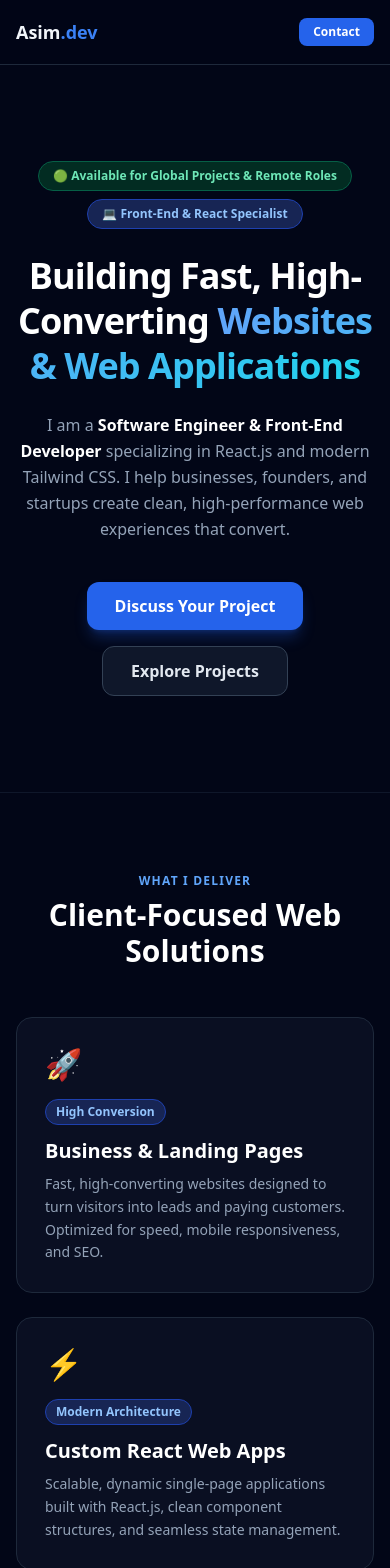
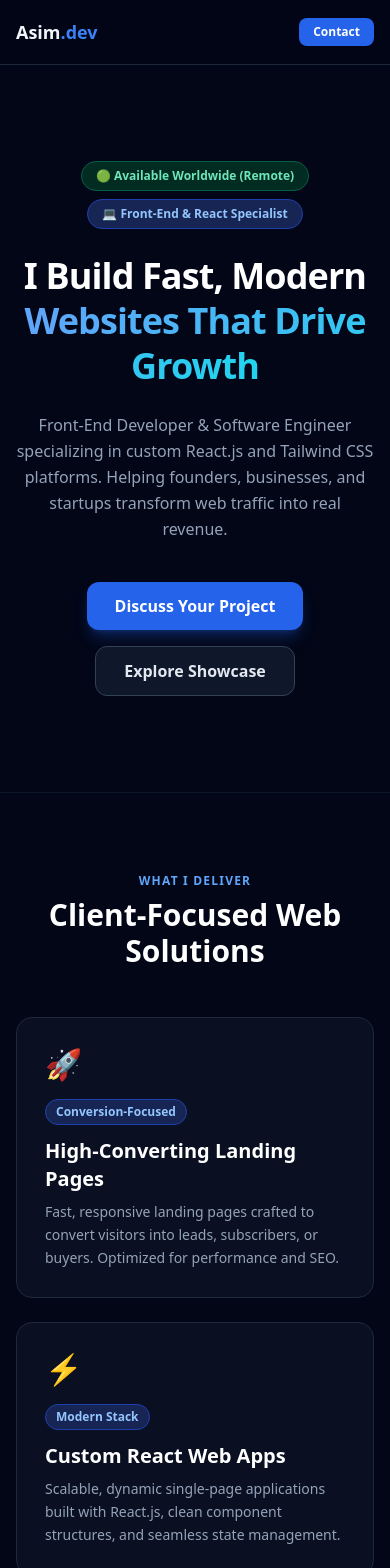
Before and after one commit to Asim-Shahzaman/my-portfolio, a React (Vite) app: page / in a window 390 px wide. Shown: the top 1568 px of the page. Built offline with nearby package versions, Linux system fonts and the light colour scheme.

Commit message:
Update App.jsx
Updated service descriptions and titles for clarity and impact. Modified various text elements to enhance user engagement and SEO.

```diff
--- a/src/App.jsx
+++ b/src/App.jsx
@@ -17,15 +17,15 @@ export default function App() {
 
   const services = [
     {
-      title: "Business & Landing Pages",
-      desc: "Fast, high-converting websites designed to turn visitors into leads and paying customers. Optimized for speed, mobile responsiveness, and SEO.",
-      tag: "High Conversion",
+      title: "High-Converting Landing Pages",
+      desc: "Fast, responsive landing pages crafted to convert visitors into leads, subscribers, or buyers. Optimized for performance and SEO.",
+      tag: "Conversion-Focused",
       icon: "🚀"
     },
     {
       title: "Custom React Web Apps",
       desc: "Scalable, dynamic single-page applications built with React.js, clean component structures, and seamless state management.",
-      tag: "Modern Architecture",
+      tag: "Modern Stack",
       icon: "⚡"
     },
     {
@@ -46,7 +46,7 @@ export default function App() {
       image: "https://images.unsplash.com/photo-1557821552-17105176677c?auto=format&fit=crop&w=1200&q=80",
       features: [
         "Real-time item search & category filtering",
-        "Dynamic shopping cart with persistent totals",
+        "Dynamic shopping cart with persistent state",
         "Mobile-first responsive drawer navigation",
         "Optimized checkout preview interface"
       ],
@@ -90,21 +90,21 @@ export default function App() {
 
   const skills = [
     { name: "React.js", desc: "Hooks, SPA routing, state management, and modern component lifecycle." },
-    { name: "Tailwind CSS", desc: "Utility-first CSS, custom design systems, responsive breakpoints, and modern dark themes." },
+    { name: "Tailwind CSS", desc: "Utility-first CSS, custom design systems, responsive breakpoints, and dark themes." },
     { name: "JavaScript (ES6+)", desc: "Async/await, DOM manipulation, modular architecture, and modern ES features." },
-    { name: "HTML5 & Semantic Web", desc: "Accessible markup, clean structure, metadata optimization, and web accessibility standards." },
+    { name: "HTML5 & Semantic Web", desc: "Accessible markup, clean structure, metadata optimization, and web standards." },
     { name: "Mobile-First Design", desc: "Pixel-perfect scaling across phones, tablets, and wide desktop displays." },
     { name: "Git & Version Control", desc: "Branching strategies, clean commit discipline, and GitHub CI/CD deployments." }
   ];
 
   const faqs = [
     {
-      q: "What is your typical delivery timeline?",
+      q: "What is your typical project delivery turnaround?",
       a: "Standard landing pages and business showcase websites are typically completed within 3 to 7 business days. Custom React applications and interactive dashboards take between 1 to 3 weeks depending on the feature scope."
     },
     {
-      q: "Do you work with clients both locally in Pakistan and internationally?",
-      a: "Yes. I collaborate with business founders, startups, and agencies globally. We communicate via WhatsApp, Email, LinkedIn, or scheduled video calls to ensure fast, clear progress."
+      q: "How do we collaborate across different timezones?",
+      a: "I work with global and regional clients asynchronously via Email, WhatsApp, LinkedIn, or scheduled video check-ins to ensure rapid delivery and zero delays."
     },
     {
       q: "Will my website look good and load fast on mobile devices?",
@@ -140,7 +140,7 @@ export default function App() {
         <section id="hero" className="py-24 px-4 text-center max-w-4xl mx-auto">
           <div className="flex flex-wrap items-center justify-center gap-2 mb-6">
             <span className="px-3.5 py-1.5 rounded-full text-xs font-semibold bg-emerald-950 text-emerald-300 border border-emerald-800">
-              🟢 Available for Global Projects &amp; Remote Roles
+              🟢 Available Worldwide (Remote)
             </span>
             <span className="px-3.5 py-1.5 rounded-full text-xs font-semibold bg-blue-950 text-blue-300 border border-blue-800">
               💻 Front-End &amp; React Specialist
@@ -148,12 +148,12 @@ export default function App() {
           </div>
 
           <h1 className="text-4xl sm:text-6xl font-extrabold tracking-tight mb-6 text-white leading-tight">
-            Building Fast, High-Converting <br className="hidden sm:inline" />
-            <span className="text-transparent bg-clip-text bg-gradient-to-r from-blue-400 to-cyan-400">Websites &amp; Web Applications</span>
+            I Build Fast, Modern <br className="hidden sm:inline" />
+            <span className="text-transparent bg-clip-text bg-gradient-to-r from-blue-400 to-cyan-400">Websites That Drive Growth</span>
           </h1>
 
           <p className="text-base sm:text-lg text-slate-400 max-w-2xl mx-auto mb-10 leading-relaxed">
-            I am a <strong className="text-white">Software Engineer &amp; Front-End Developer</strong> specializing in React.js and modern Tailwind CSS. I help businesses, founders, and startups create clean, high-performance web experiences that convert.
+            Front-End Developer &amp; Software Engineer specializing in custom React.js and Tailwind CSS platforms. Helping founders, businesses, and startups transform web traffic into real revenue.
           </p>
 
           <div className="flex flex-wrap justify-center gap-4">
@@ -161,12 +161,12 @@ export default function App() {
               Discuss Your Project
             </a>
             <a href="#projects" className="px-7 py-3 rounded-xl bg-slate-900 hover:bg-slate-800 border border-slate-700 text-slate-200 font-semibold transition-all">
-              Explore Projects
+              Explore Showcase
             </a>
           </div>
         </section>
 
-        {/* Services Section */}
+        {/* Client-Focused Web Solutions (Services) */}
         <section id="services" className="py-20 px-4 max-w-5xl mx-auto border-t border-slate-900">
           <div className="text-center mb-12">
             <h2 className="text-xs uppercase tracking-widest text-blue-400 font-semibold mb-2">What I Deliver</h2>
@@ -239,7 +239,7 @@ export default function App() {
                     onClick={() => setSelectedProject(proj)}
                     className="w-full py-2.5 rounded-xl bg-blue-600 hover:bg-blue-500 text-white font-semibold text-xs transition-all shadow-md shadow-blue-600/20"
                   >
-                    View Project Breakdown
+                    Explore Scope &amp; Architecture
                   </button>
                 </div>
               </div>
@@ -283,7 +283,7 @@ export default function App() {
         <section id="contact" className="py-20 px-4 max-w-4xl mx-auto border-t border-slate-900 text-center">
           <h2 className="text-3xl font-bold mb-4 text-white">Let's Discuss Your Project</h2>
           <p className="text-slate-400 mb-8 max-w-xl mx-auto">
-            Whether you are a startup in Pakistan or an international founder, I am ready to build your next website. Choose your preferred way to reach me:
+            Ready to build a website that delivers results? Contact me directly using your preferred channel:
           </p>
 
           <div className="flex flex-wrap justify-center gap-3 mb-8">
@@ -334,7 +334,7 @@ export default function App() {
       {/* Project Details Modal */}
       {selectedProject && (
         <div className="fixed inset-0 z-50 flex items-center justify-center p-4 bg-slate-950/80 backdrop-blur-sm">
-          <div className="bg-slate-900 border border-slate-800 rounded-2xl max-w-lg w-full p-6 text-left shadow-2xl animate-fade-in">
+          <div className="bg-slate-900 border border-slate-800 rounded-2xl max-w-lg w-full p-6 text-left shadow-2xl">
             <div className="flex items-center justify-between mb-3">
               <span className="text-xs font-semibold px-2.5 py-1 rounded-full bg-blue-950 text-blue-400 border border-blue-800">
                 Technical Architecture
@@ -381,7 +381,7 @@ export default function App() {
 
       {/* Footer */}
       <footer className="border-t border-slate-900 py-6 text-center text-xs text-slate-500">
-        © Asim Shahzaman • Software Engineer &amp; Front-End Developer
+        © Asim Shahzaman • Front-End Web Developer &amp; Software Engineer
       </footer>
     </div>
   );
```
